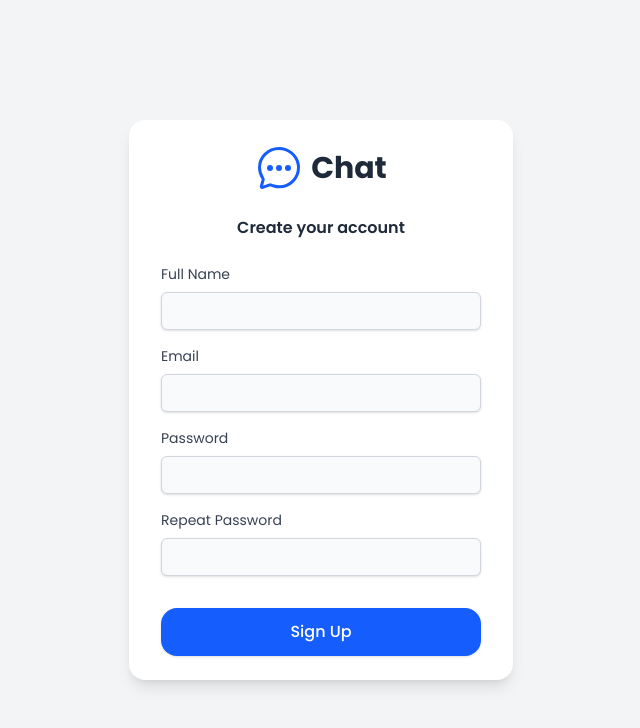
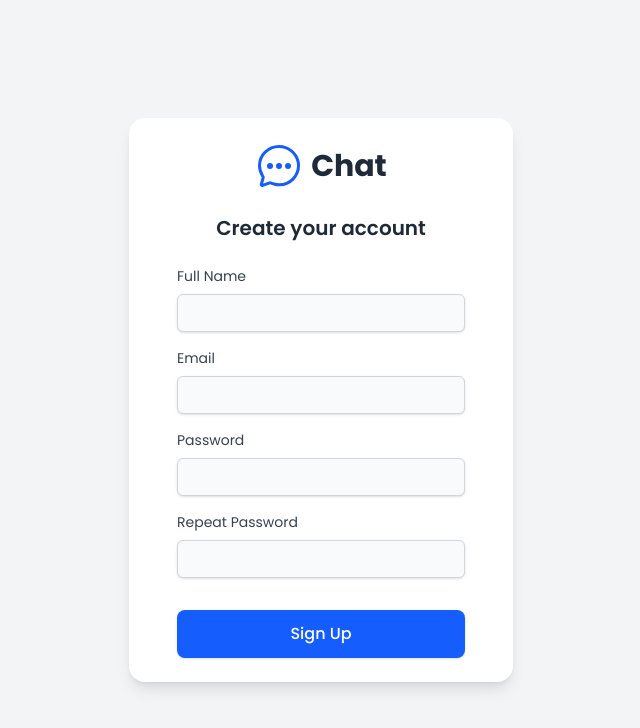
Before and after one commit to iamdrzazgowski/chat-app, a React (Vite) app: page / in a window 1280 px wide. Shown: the top 728 px of the page, without its empty margins (319-959 px from the left). Built offline with nearby package versions, Linux system fonts and the light colour scheme; no server answers; a web font is replaced by a local one.

Commit message:
display errors in signup form

```diff
--- /dev/null
+++ b/src/components/Error.tsx
@@ -0,0 +1,9 @@
+import type { ErrorProps } from '../types/form';
+
+export default function Error({ message }: ErrorProps) {
+    return (
+        <p className='mt-1 text-sm text-red-500 max-[420px]:text-xs'>
+            {message}
+        </p>
+    );
+}
--- a/src/components/Logo.tsx
+++ b/src/components/Logo.tsx
@@ -3,8 +3,10 @@ import { IoChatbubbleEllipsesOutline } from 'react-icons/io5';
 export default function Logo() {
     return (
         <div className='flex gap-2 items-center justify-center'>
-            <IoChatbubbleEllipsesOutline className='w-12 h-12 text-blue-600' />
-            <span className='text-3xl font-bold text-gray-800'>Chat</span>
+            <IoChatbubbleEllipsesOutline className='w-12 h-12 text-blue-600 max-[420px]:w-9 max-[420px]:h-9' />
+            <span className='text-3xl font-bold text-gray-800 max-[420px]:text-2xl'>
+                Chat
+            </span>
         </div>
     );
 }
--- a/src/features/authentication/SignupForm.tsx
+++ b/src/features/authentication/SignupForm.tsx
@@ -1,36 +1,34 @@
 import { useForm, type SubmitHandler } from 'react-hook-form';
 import { useSignup } from './useSignup';
-import type { SignupFormFields } from '../../types/api';
+import type { SignupFormFields } from '../../types/form';
+import Error from '../../components/Error';
 
 const inputStyle =
-    'border border-gray-300 bg-gray-50 rounded-md shadow-sm px-4 py-2 text-sm focus:outline-none focus:ring-2 focus:ring-blue-500';
-const box = 'flex flex-col gap-1';
+    'w-full border border-gray-300 bg-gray-50 rounded-md shadow-sm px-3 py-2 text-sm focus:outline-none focus:ring-2 focus:ring-blue-500 max-[420px]:text-xs max-[420px]:py-1.5';
+const box = 'flex flex-col gap-1 w-full';
 
 export default function SignupForm() {
     const { register, handleSubmit, getValues, reset, formState } =
         useForm<SignupFormFields>();
-    // const { errors } = formState;
     const { signup, isLoading } = useSignup();
+    const { errors } = formState;
 
     const onSubmit: SubmitHandler<SignupFormFields> = ({
         email,
         password,
         fullName,
     }) => {
-        signup(
-            { email, password, fullName },
-            {
-                onSettled: () => reset(),
-            }
-        );
+        signup({ email, password, fullName }, { onSettled: () => reset() });
     };
 
     return (
-        <form className='flex flex-col gap-4' onSubmit={handleSubmit(onSubmit)}>
+        <form
+            className='flex flex-col gap-4 w-full max-w-sm mx-auto px-4 max-[420px]:gap-3 max-[420px]:px-2'
+            onSubmit={handleSubmit(onSubmit)}>
             <div className={box}>
                 <label
                     htmlFor='fullName'
-                    className='text-sm text-gray-700 mb-1'>
+                    className='text-sm text-gray-700 mb-1 max-[420px]:text-xs'>
                     Full Name
                 </label>
                 <input
@@ -42,10 +40,15 @@ export default function SignupForm() {
                     })}
                     disabled={isLoading}
                 />
+                {errors?.fullName?.message && (
+                    <Error message={errors?.fullName?.message} />
+                )}
             </div>
 
             <div className={box}>
-                <label htmlFor='email' className='text-sm text-gray-700 mb-1'>
+                <label
+                    htmlFor='email'
+                    className='text-sm text-gray-700 mb-1 max-[420px]:text-xs'>
                     Email
                 </label>
                 <input
@@ -61,12 +64,15 @@ export default function SignupForm() {
                     })}
                     disabled={isLoading}
                 />
+                {errors?.email?.message && (
+                    <Error message={errors?.email?.message} />
+                )}
             </div>
 
             <div className={box}>
                 <label
                     htmlFor='password'
-                    className='text-sm text-gray-700 mb-1'>
+                    className='text-sm text-gray-700 mb-1 max-[420px]:text-xs'>
                     Password
                 </label>
                 <input
@@ -80,13 +86,17 @@ export default function SignupForm() {
                             message: 'Password needs a minimum of 8 characters',
                         },
                     })}
+                    disabled={isLoading}
                 />
+                {errors?.password?.message && (
+                    <Error message={errors?.password?.message} />
+                )}
             </div>
 
             <div className={box}>
                 <label
                     htmlFor='passwordConfirm'
-                    className='text-sm text-gray-700 mb-1'>
+                    className='text-sm text-gray-700 mb-1 max-[420px]:text-xs'>
                     Repeat Password
                 </label>
                 <input
@@ -95,21 +105,21 @@ export default function SignupForm() {
                     type='password'
                     {...register('passwordConfirm', {
                         required: 'This field is required',
-                        validate: (value) => {
-                            return (
-                                value === getValues().password ||
-                                'Passwords need to match'
-                            );
-                        },
+                        validate: (value) =>
+                            value === getValues().password ||
+                            'Passwords need to match',
                     })}
                     disabled={isLoading}
                 />
+                {errors?.passwordConfirm?.message && (
+                    <Error message={errors?.passwordConfirm?.message} />
+                )}
             </div>
 
             <button
                 type='submit'
-                className='w-full mt-4 bg-blue-600 text-white py-3 rounded-2xl cursor-pointer hover:bg-blue-700 shadow-sm font-medium text-base border-none transition-colors'>
-                Sign Up
+                className='w-full mt-4 bg-blue-600 text-white py-3 rounded-lg cursor-pointer hover:bg-blue-700 shadow-sm font-medium text-base transition-colors disabled:opacity-50 disabled:cursor-not-allowed max-[420px]:py-2 max-[420px]:text-sm'>
+                {isLoading ? 'Signing up...' : 'Sign Up'}
             </button>
         </form>
     );
--- a/src/pages/Signup.tsx
+++ b/src/pages/Signup.tsx
@@ -3,11 +3,11 @@ import SignupForm from '../features/authentication/SignupForm';
 
 export default function Signup() {
     return (
-        <main className='min-h-screen grid grid-cols-[24rem] content-center justify-center bg-gray-100 p-4'>
-            <div className='bg-white rounded-2xl px-8 py-6 flex flex-col gap-6 shadow-lg'>
+        <main className='min-h-screen grid grid-cols-[24rem] content-center justify-center bg-gray-100 p-4 max-[420px]:grid-cols-[18rem] max-[420px]:p-2'>
+            <div className='bg-white rounded-2xl px-8 py-6 flex flex-col gap-6 shadow-lg max-[420px]:px-4 max-[420px]:py-4 max-[420px]:gap-4'>
                 <Logo />
 
-                <h1 className='text-1xl font-semibold text-gray-800 text-center'>
+                <h1 className='text-xl font-semibold text-gray-800 text-center max-[420px]:text-lg'>
                     Create your account
                 </h1>
 
--- /dev/null
+++ b/src/types/form.ts
@@ -0,0 +1,10 @@
+export type SignupFormFields = {
+    email: string;
+    password: string;
+    passwordConfirm: string;
+    fullName: string;
+};
+
+export type ErrorProps = {
+    message?: string;
+};
```
Also changed, not shown: src/types/api.ts (+0 -7 lines).
